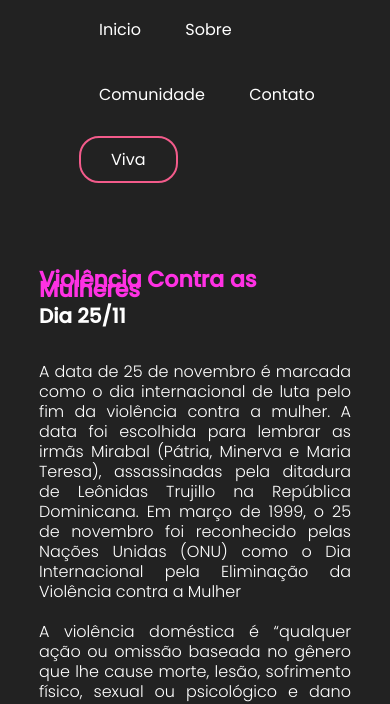
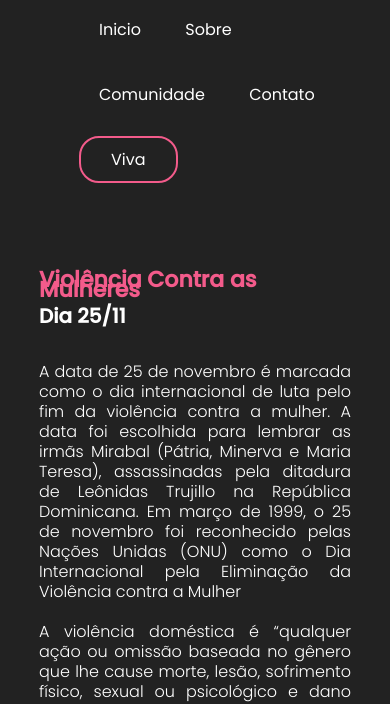
Before and after one commit to Danimell061/diaMulher, a plain HTML site: page sobre.html in a window 390 px wide. Shown: the part 129-833 px from the top of the page. Drawn offline with Linux system fonts and the light colour scheme.

Commit message:
Atualizar o media2.css

```diff
--- a/style/media2.css
+++ b/style/media2.css
@@ -25,7 +25,6 @@
     @media screen and (max-width: 614px) {
         span{
             font-size: 22px;
-            color: rgb(255, 49, 228);
         }
         h2{
             font-size: 20px;
```
